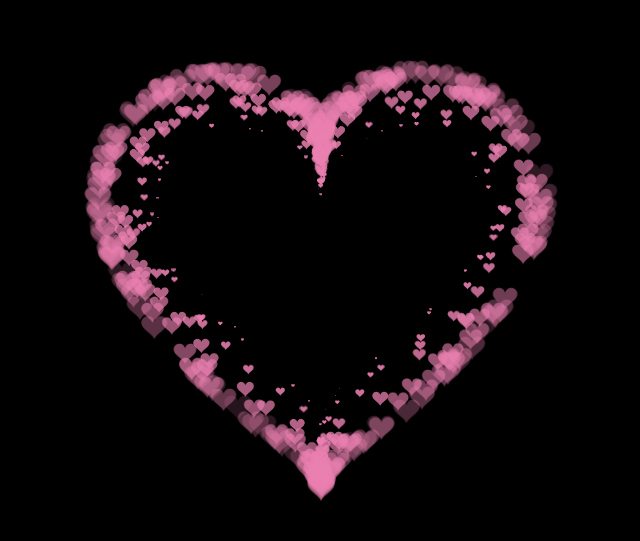
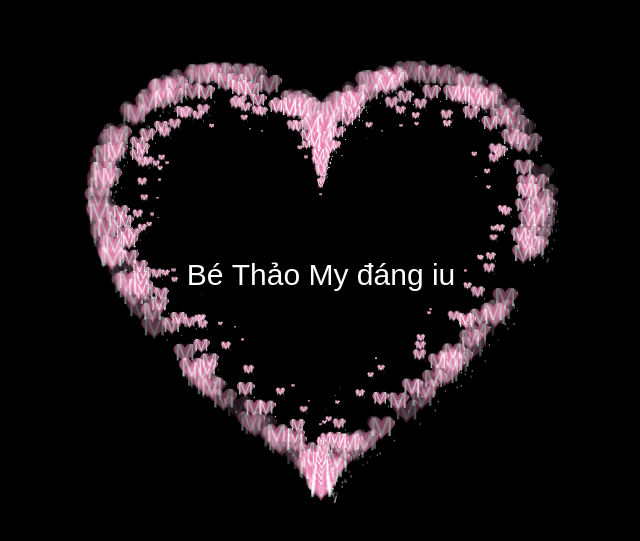
Before and after one commit to caohieeu/TraiTim-3, a plain HTML site: page index.html in a window 1280 px wide. Shown: the part 123-664 px from the top of the page, without its empty margins (319-959 px from the left). Drawn offline with Linux system fonts and the light colour scheme.

Commit message:
Update index.html

```diff
--- a/index.html
+++ b/index.html
@@ -423,6 +423,11 @@ var ParticlePool = (function() {
     context.fillStyle = '#ea80b0';
 
     context.fill();
+    context.font = '30px Arial'; // Chọn font và kích thước
+    context.fillStyle = 'white'; // Chọn màu chữ
+    context.textAlign = 'center'; // Căn giữa
+    context.textBaseline = 'middle'; // Căn giữa theo chiều dọc
+    context.fillText('Bé Thảo My đáng iu', canvas.width / 2, canvas.height / 2);
 
     // create the image
 
@@ -439,52 +444,36 @@ var ParticlePool = (function() {
   // render that thing!
 
   function render() {
-
     // next animation frame
-
     requestAnimationFrame(render);
 
-
-
     // update time
-
     var newTime   = new Date().getTime() / 1000,
-
         deltaTime = newTime - (time || newTime);
-
     time = newTime;
 
-
-
     // clear canvas
-
     context.clearRect(0, 0, canvas.width, canvas.height);
 
-
-
     // create new particles
-
     var amount = particleRate * deltaTime;
-
     for (var i = 0; i < amount; i++) {
-
-      var pos = pointOnHeart(Math.PI - 2 * Math.PI * Math.random());
-
-      var dir = pos.clone().length(settings.particles.velocity);
-
-      particles.add(canvas.width / 2 + pos.x, canvas.height / 2 - pos.y, dir.x, -dir.y);
-
+        var pos = pointOnHeart(Math.PI - 2 * Math.PI * Math.random());
+        var dir = pos.clone().length(settings.particles.velocity);
+        particles.add(canvas.width / 2 + pos.x, canvas.height / 2 - pos.y, dir.x, -dir.y);
     }
 
-
-
     // update and draw particles
-
     particles.update(deltaTime);
-
     particles.draw(context, image);
 
-  }
+    // Vẽ chữ ở giữa canvas
+    context.font = '30px Arial'; // Chọn font và kích thước
+    context.fillStyle = 'white'; // Chọn màu chữ
+    context.textAlign = 'center'; // Căn giữa
+    context.textBaseline = 'middle'; // Căn giữa theo chiều dọc
+    context.fillText('Bé Thảo My đáng iu', canvas.width / 2, canvas.height / 2);
+}
 
 
 
```
